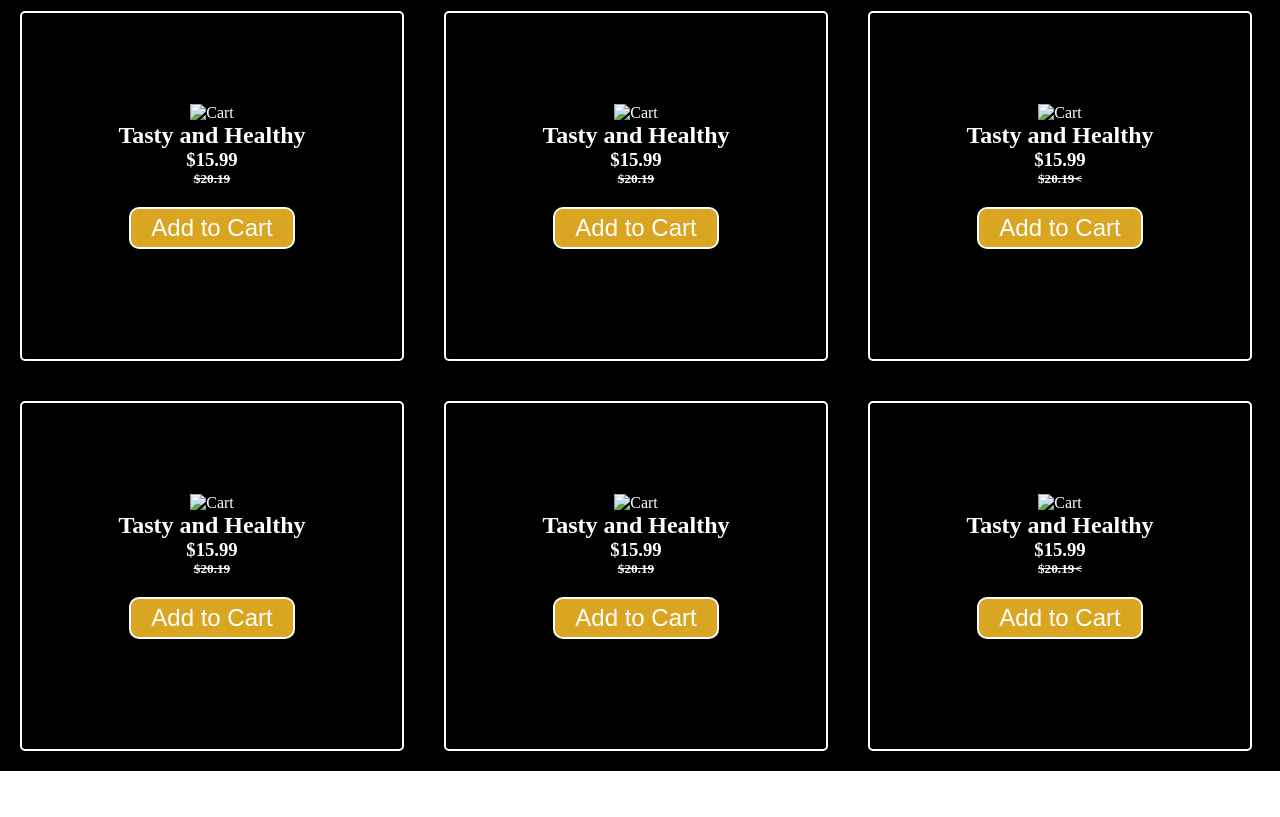
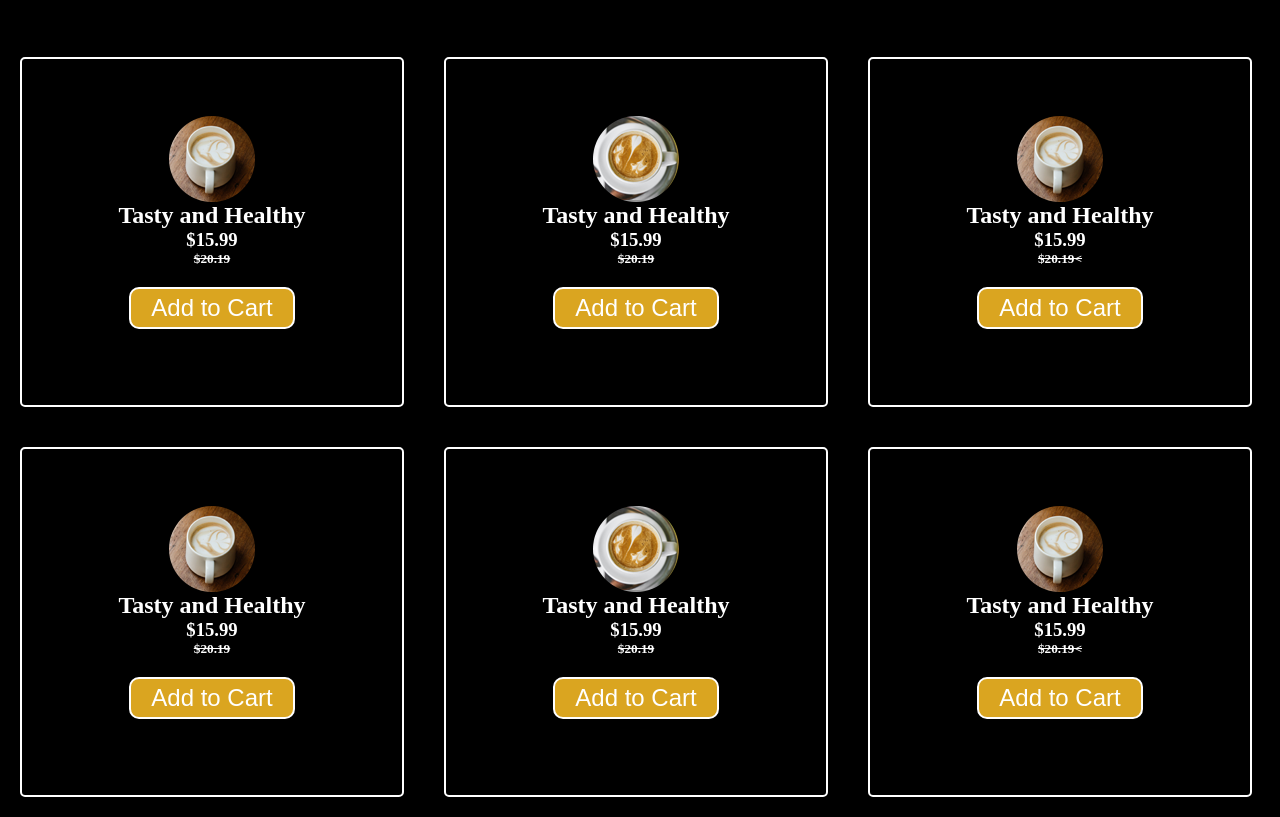
Before and after one commit to SaxenaKuhoo/Coffee_Website, a plain HTML site: page index.html in a window 1280 px wide. Shown: the part 1429-2246 px from the top of the page. Before the commit the page ends 2200 px from the top, so only its background shows below. Drawn offline with Linux system fonts and the light colour scheme; files whose address does not match are found by name.

Commit message:
Update index.html

```diff
--- a/index.html
+++ b/index.html
@@ -11,7 +11,7 @@
 <body>
     <nav id="navbar">
         <div id="logo">
-            <img src="/Coffee/Images/logo.png" alt="MyCoffeeShop">
+            <img src="/Images/logo.png" alt="MyCoffeeShop">
         </div>
         <ul>
             <li class="item"><a href="#home">Home</a></li>
@@ -42,7 +42,7 @@
         </div>
         <div id="row">
         <div id="image">
-            <img src="/Coffee/Images/about-img.jpeg" alt="Coffee-Cup">
+            <img src="/Images/about-img.jpeg" alt="Coffee-Cup">
         </div>
         <div id="content">
         <p>What makes our coffee special</p>
@@ -59,40 +59,40 @@
         </div>
         <div id="box">
             <div class="card">
-                <img src="/Coffee/Images/menu-1.png" alt="Cart">
+                <img src="/Images/menu-1.png" alt="Cart">
                 <h2>Tasty and Healthy</h2>
                 <h3>$15.99 </h3><strike><h5> $20.19</h5></strike>
                 <button class="btn">Add to Cart</button>
             </div>
             <div class="card">
-                <img src="/Coffee/Images/menu-2.png" alt="Cart">
+                <img src="/Images/menu-2.png" alt="Cart">
                 <h2>Tasty and Healthy</h2>
 
                 <h3>$15.99 </h3><strike><h5> $20.19</h5></strike>
                 <button class="btn">Add to Cart</button>
             </div>
             <div class="card">
-                <img src="/Coffee/Images/menu-1.png" alt="Cart">
+                <img src="/Images/menu-1.png" alt="Cart">
                 <h2>Tasty and Healthy</h2>
 
                 <h3>$15.99 </h3><strike><h5> $20.19<</h5></strike>
                 <button class="btn">Add to Cart</button>
             </div>
             <div class="card">
-                <img src="/Coffee/Images/menu-1.png" alt="Cart">
+                <img src="/Images/menu-1.png" alt="Cart">
                 <h2>Tasty and Healthy</h2>
                 <h3>$15.99 </h3><strike><h5> $20.19</h5></strike>
                 <button class="btn">Add to Cart</button>
             </div>
             <div class="card">
-                <img src="/Coffee/Images/menu-2.png" alt="Cart">
+                <img src="/Images/menu-2.png" alt="Cart">
                 <h2>Tasty and Healthy</h2>
 
                 <h3>$15.99 </h3><strike><h5> $20.19</h5></strike>
                 <button class="btn">Add to Cart</button>
             </div>
             <div class="card">
-                <img src="/Coffee/Images/menu-1.png" alt="Cart">
+                <img src="/Images/menu-1.png" alt="Cart">
                 <h2>Tasty and Healthy</h2>
 
                 <h3>$15.99 </h3><strike><h5> $20.19<</h5></strike>
```
